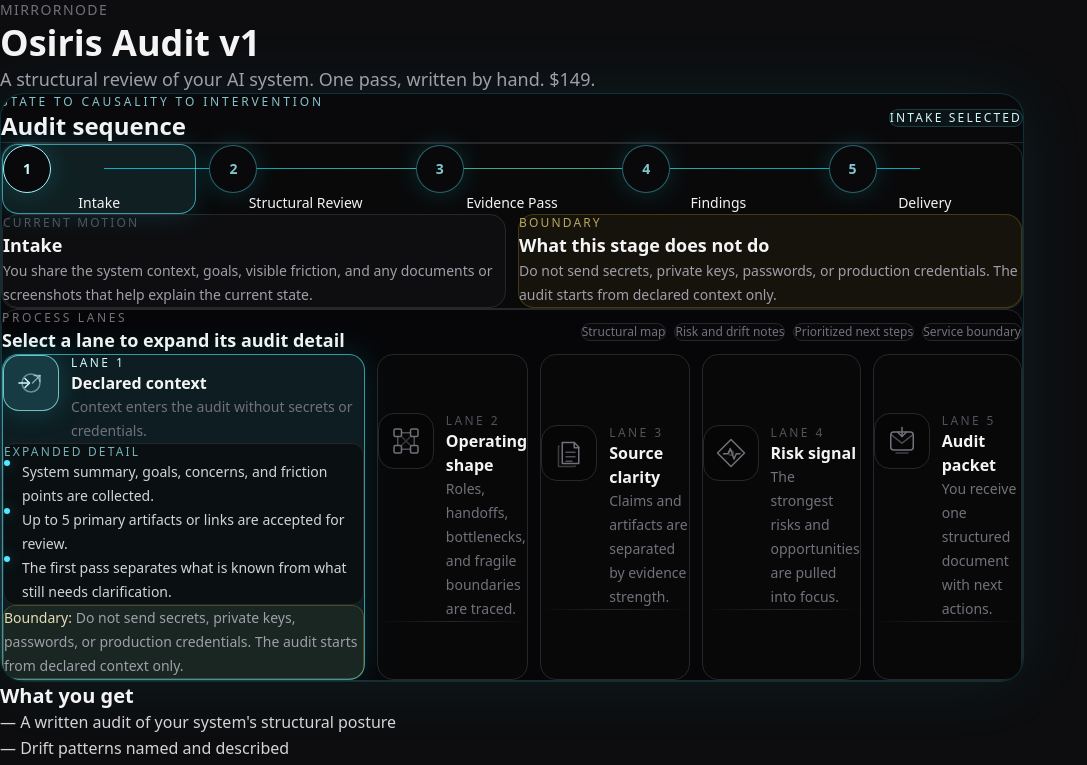
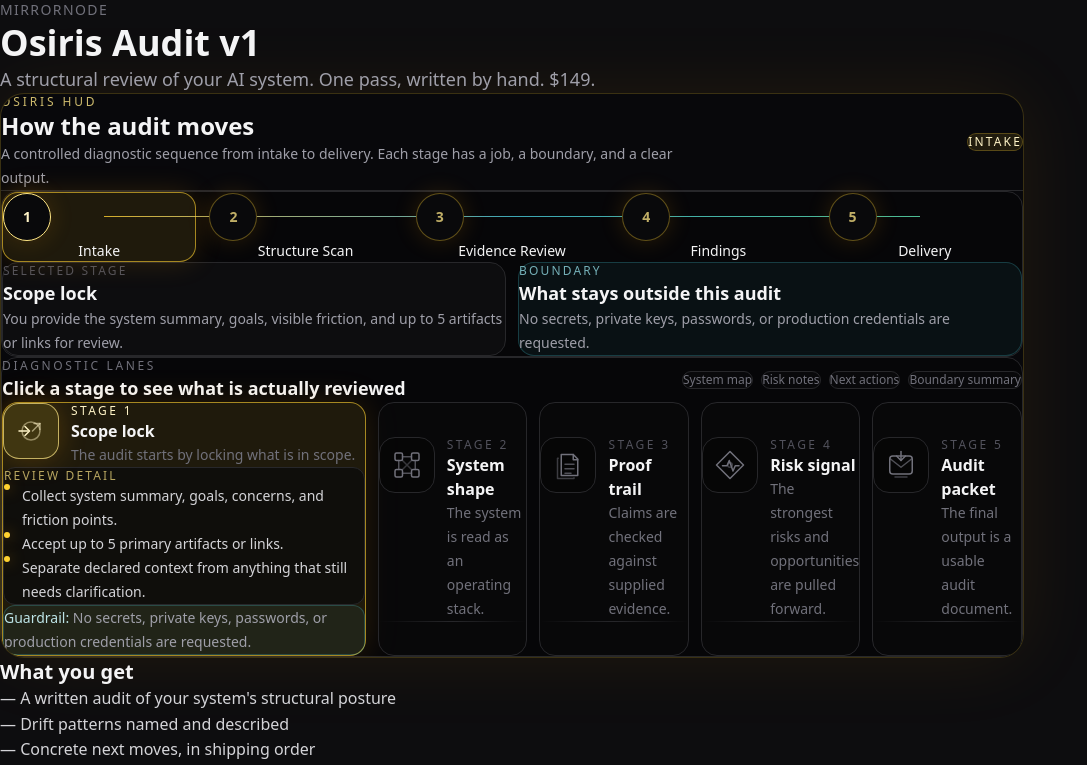
Before and after one commit to mirrornode/mirrornode-platform, a Next.js app: page /audit in a window 1280 px wide. Shown: the top 765 px of the page, without its empty margins (0-1087 px from the left). Built offline with nearby package versions, Linux system fonts and the light colour scheme.

Commit message:
refine Osiris audit HUD sequence (#30)
Looks good to merge. The summary is clear, the boundary is well-scoped, and validation passed with only the existing `app/osiris` hook warning noted.

If you want, I can also draft a short approval comment for the PR.

```diff
--- a/components/osiris/OsirisAuditSequence.tsx
+++ b/components/osiris/OsirisAuditSequence.tsx
@@ -2,7 +2,7 @@
 
 import { useState } from "react";
 
-type StageSymbol = "intake" | "lattice" | "evidence" | "findings" | "delivery";
+type StageSymbol = "intake" | "scan" | "evidence" | "findings" | "delivery";
 
 const steps: Array<{
   title: string;
@@ -15,81 +15,81 @@
 }> = [
   {
     title: "Intake",
-    panelTitle: "Declared context",
+    panelTitle: "Scope lock",
     symbol: "intake",
-    copy: "You share the system context, goals, visible friction, and any documents or screenshots that help explain the current state.",
-    collapsedSummary: "Context enters the audit without secrets or credentials.",
+    copy: "You provide the system summary, goals, visible friction, and up to 5 artifacts or links for review.",
+    collapsedSummary: "The audit starts by locking what is in scope.",
     boundary:
-      "Do not send secrets, private keys, passwords, or production credentials. The audit starts from declared context only.",
+      "No secrets, private keys, passwords, or production credentials are requested.",
     details: [
-      "System summary, goals, concerns, and friction points are collected.",
-      "Up to 5 primary artifacts or links are accepted for review.",
-      "The first pass separates what is known from what still needs clarification.",
+      "Collect system summary, goals, concerns, and friction points.",
+      "Accept up to 5 primary artifacts or links.",
+      "Separate declared context from anything that still needs clarification.",
     ],
   },
   {
-    title: "Structural Review",
-    panelTitle: "Operating shape",
-    symbol: "lattice",
-    copy: "The system shape is reviewed for roles, handoffs, bottlenecks, authority drift, workflow gaps, and unclear operating boundaries.",
-    collapsedSummary: "Roles, handoffs, bottlenecks, and fragile boundaries are traced.",
+    title: "Structure Scan",
+    panelTitle: "System shape",
+    symbol: "scan",
+    copy: "Osiris reviews the operating shape: tools, agents, prompts, docs, automations, handoffs, and ownership gaps.",
+    collapsedSummary: "The system is read as an operating stack.",
     boundary:
-      "This is review, not implementation. Findings may recommend changes, but no production action is taken.",
+      "This is diagnostic review, not implementation or production intervention.",
     details: [
-      "Prompts, agents, docs, automations, and handoffs are read as one operating system.",
-      "Load-bearing assumptions and weak transitions are identified.",
-      "Authority drift, duplicate lanes, and missing ownership points are surfaced.",
+      "Trace roles, handoffs, bottlenecks, and duplicate lanes.",
+      "Identify fragile transitions and missing ownership points.",
+      "Mark where more tools would increase confusion instead of capability.",
     ],
   },
   {
-    title: "Evidence Pass",
-    panelTitle: "Source clarity",
+    title: "Evidence Review",
+    panelTitle: "Proof trail",
     symbol: "evidence",
-    copy: "Claims, documents, screenshots, repo notes, and contradictions are separated into confirmed, partial, unknown, or needs-review categories.",
-    collapsedSummary: "Claims and artifacts are separated by evidence strength.",
+    copy: "Claims and artifacts are sorted by evidence strength so the final report does not blur confirmed facts with assumptions.",
+    collapsedSummary: "Claims are checked against supplied evidence.",
     boundary:
-      "Evidence review is source-grounded. It is not legal, compliance, or security certification.",
+      "Evidence review is not legal, compliance, or security certification.",
     details: [
-      "Artifacts are checked against the system story they are meant to support.",
-      "Contradictions, unsupported claims, and missing source context are marked clearly.",
-      "The audit distinguishes confirmed evidence from partial or unknown claims.",
+      "Compare artifacts against the system story they are meant to support.",
+      "Mark contradictions, missing context, and unsupported claims.",
+      "Separate confirmed, partial, unknown, and needs-review items.",
     ],
   },
   {
     title: "Findings",
     panelTitle: "Risk signal",
     symbol: "findings",
-    copy: "You receive the clearest risks, strengths, drift points, and opportunities organized into a short, prioritized sequence.",
-    collapsedSummary: "The strongest risks and opportunities are pulled into focus.",
+    copy: "The clearest strengths, risks, drift points, and near-term fixes are organized into a prioritized sequence.",
+    collapsedSummary: "The strongest risks and opportunities are pulled forward.",
     boundary:
-      "Recommendations remain advisory until you approve and route any implementation separately.",
+      "Recommendations remain advisory until implementation is separately approved and scoped.",
     details: [
-      "Likely failure modes are named in plain language.",
-      "Strengths are preserved so the system is not overcorrected.",
-      "Risks are prioritized by clarity, impact, and near-term usefulness.",
+      "Name likely failure modes in plain language.",
+      "Preserve strengths so the system is not overcorrected.",
+      "Prioritize risks by clarity, impact, and near-term usefulness.",
     ],
   },
   {
     title: "Delivery",
     panelTitle: "Audit packet",
     symbol: "delivery",
-    copy: "The audit is delivered as a concise report with the structural map, findings, and recommended next steps.",
-    collapsedSummary: "You receive one structured document with next actions.",
+    copy: "You receive one structured report with the system shape, findings, risk notes, and recommended next actions.",
+    collapsedSummary: "The final output is a usable audit document.",
     boundary:
-      "Delivery does not grant MIRRORNODE canon approval, registry authority, or automatic remediation.",
+      "Delivery does not include automatic remediation, canon approval, or ongoing consulting.",
     details: [
-      "The final document includes system shape, findings, risks, and next actions.",
-      "One clarification pass is included for factual issues or missed intake context.",
-      "Implementation can be scoped separately after the audit is accepted.",
+      "Deliver the final document with map, findings, risks, and next actions.",
+      "Include one clarification pass for factual issues or missed intake context.",
+      "Scope any implementation separately after the audit is accepted.",
     ],
   },
 ];
 
 const deliverables = [
-  "Structural map",
-  "Risk and drift notes",
-  "Prioritized next steps",
-  "Service boundary",
+  "System map",
+  "Risk notes",
+  "Next actions",
+  "Boundary summary",
 ];
 
 export default function OsirisAuditSequence() {
@@ -97,24 +97,28 @@
   const currentStep = steps[selectedStep];
 
   return (
-    <section className="my-12 overflow-hidden rounded-3xl border border-cyan-400/20 bg-zinc-950/80 p-4 shadow-[0_0_70px_rgba(34,211,238,0.08)] sm:p-6">
+    <section className="my-12 overflow-hidden rounded-3xl border border-amber-300/20 bg-zinc-950/85 p-4 shadow-[0_0_80px_rgba(245,158,11,0.09)] sm:p-6">
       <div className="flex flex-wrap items-center justify-between gap-3 border-b border-zinc-800 pb-4">
         <div>
-          <p className="text-xs uppercase tracking-[0.24em] text-cyan-200/80">
-            State to causality to intervention
+          <p className="text-xs uppercase tracking-[0.24em] text-amber-200/80">
+            Osiris HUD
           </p>
           <h2 className="mt-2 text-2xl font-semibold text-zinc-100">
-            Audit sequence
+            How the audit moves
           </h2>
+          <p className="mt-2 max-w-2xl text-sm leading-6 text-zinc-400">
+            A controlled diagnostic sequence from intake to delivery. Each stage
+            has a job, a boundary, and a clear output.
+          </p>
         </div>
-        <div className="rounded-full border border-cyan-300/20 bg-cyan-300/5 px-4 py-2 text-xs uppercase tracking-[0.18em] text-cyan-100">
-          {currentStep.title} selected
+        <div className="rounded-full border border-amber-300/25 bg-amber-300/10 px-4 py-2 text-xs uppercase tracking-[0.18em] text-amber-100">
+          {currentStep.title}
         </div>
       </div>
 
-      <div className="mt-6 rounded-2xl border border-zinc-800 bg-zinc-950/70 p-4 sm:p-5">
+      <div className="mt-6 rounded-2xl border border-zinc-800 bg-black/30 p-4 sm:p-5">
         <div className="relative grid gap-3 sm:grid-cols-5">
-          <div className="absolute left-[10%] right-[10%] top-6 hidden h-px bg-gradient-to-r from-cyan-400/80 via-emerald-300/70 to-cyan-400/80 sm:block" />
+          <div className="absolute left-[10%] right-[10%] top-6 hidden h-px bg-gradient-to-r from-amber-300/80 via-cyan-300/70 to-emerald-300/80 sm:block" />
 
           {steps.map((step, index) => {
             const active = selectedStep === index;
@@ -127,15 +131,15 @@
                 onClick={() => setSelectedStep(index)}
                 className={`relative rounded-2xl border p-3 text-left transition sm:text-center ${
                   active
-                    ? "border-cyan-300/60 bg-cyan-300/10 shadow-[0_0_28px_rgba(34,211,238,0.16)]"
-                    : "border-transparent hover:border-cyan-300/30 hover:bg-cyan-300/5"
+                    ? "border-amber-300/60 bg-amber-300/10 shadow-[0_0_28px_rgba(245,158,11,0.16)]"
+                    : "border-transparent hover:border-amber-300/30 hover:bg-amber-300/5"
                 }`}
               >
                 <span
-                  className={`relative z-10 mb-2 grid h-12 w-12 place-items-center rounded-full border bg-zinc-950 text-sm font-semibold shadow-[0_0_24px_rgba(34,211,238,0.18)] sm:mx-auto ${
+                  className={`relative z-10 mb-2 grid h-12 w-12 place-items-center rounded-full border bg-zinc-950 text-sm font-semibold shadow-[0_0_24px_rgba(245,158,11,0.16)] sm:mx-auto ${
                     active
-                      ? "border-cyan-200 text-cyan-100"
-                      : "border-cyan-300/40 text-cyan-200/80"
+                      ? "border-amber-200 text-amber-100"
+                      : "border-amber-300/35 text-amber-200/75"
                   }`}
                 >
                   {index + 1}
@@ -151,22 +155,22 @@
         <div className="mt-6 grid gap-3 md:grid-cols-2">
           <div className="rounded-2xl border border-zinc-800 bg-zinc-900/40 p-4">
             <p className="text-xs uppercase tracking-[0.18em] text-zinc-600">
-              Current motion
+              Selected stage
             </p>
             <h3 className="mt-2 text-lg font-semibold text-zinc-100">
-              {currentStep.title}
+              {currentStep.panelTitle}
             </h3>
             <p className="mt-2 text-sm leading-6 text-zinc-400">
               {currentStep.copy}
             </p>
           </div>
 
-          <div className="rounded-2xl border border-amber-300/20 bg-amber-300/5 p-4">
-            <p className="text-xs uppercase tracking-[0.18em] text-amber-200/70">
+          <div className="rounded-2xl border border-cyan-300/20 bg-cyan-300/5 p-4">
+            <p className="text-xs uppercase tracking-[0.18em] text-cyan-200/70">
               Boundary
             </p>
             <h3 className="mt-2 text-lg font-semibold text-zinc-100">
-              What this stage does not do
+              What stays outside this audit
             </h3>
             <p className="mt-2 text-sm leading-6 text-zinc-400">
               {currentStep.boundary}
@@ -179,10 +183,10 @@
         <div className="flex flex-wrap items-center justify-between gap-3">
           <div>
             <p className="text-xs uppercase tracking-[0.22em] text-zinc-500">
-              Process lanes
+              Diagnostic lanes
             </p>
             <h3 className="mt-1 text-lg font-semibold text-zinc-100">
-              Select a lane to expand its audit detail
+              Click a stage to see what is actually reviewed
             </h3>
           </div>
 
@@ -210,8 +214,8 @@
                 onClick={() => setSelectedStep(index)}
                 className={`group min-h-[180px] rounded-2xl border p-4 text-left transition-all duration-300 ${
                   active
-                    ? "border-cyan-300/60 bg-cyan-300/10 shadow-[0_0_34px_rgba(34,211,238,0.16)] lg:flex-[2.45]"
-                    : "border-zinc-800 bg-zinc-950/70 hover:border-cyan-300/30 hover:bg-cyan-300/5 lg:flex-1"
+                    ? "border-amber-300/60 bg-amber-300/10 shadow-[0_0_34px_rgba(245,158,11,0.16)] lg:flex-[2.45]"
+                    : "border-zinc-800 bg-zinc-950/70 hover:border-amber-300/30 hover:bg-amber-300/5 lg:flex-1"
                 }`}
               >
                 <div className="flex items-start gap-3">
@@ -220,10 +224,10 @@
                   <div className="min-w-0">
                     <p
                       className={`text-xs uppercase tracking-[0.2em] ${
-                        active ? "text-cyan-100" : "text-zinc-600"
+                        active ? "text-amber-100" : "text-zinc-600"
                       }`}
                     >
-                      Lane {index + 1}
+                      Stage {index + 1}
                     </p>
                     <h4 className="mt-1 text-base font-semibold text-zinc-100">
                       {step.panelTitle}
@@ -237,8 +241,8 @@
                 {active ? (
                   <div className="mt-5 space-y-3">
                     <div className="rounded-xl border border-zinc-800 bg-zinc-950/70 p-4">
-                      <p className="text-xs uppercase tracking-[0.18em] text-cyan-200/70">
-                        Expanded detail
+                      <p className="text-xs uppercase tracking-[0.18em] text-amber-200/70">
+                        Review detail
                       </p>
                       <ul className="mt-3 space-y-2">
                         {step.details.map((detail) => (
@@ -246,16 +250,16 @@
                             key={detail}
                             className="grid grid-cols-[auto_1fr] gap-3 text-sm leading-6 text-zinc-300"
                           >
-                            <span className="mt-2 h-1.5 w-1.5 rounded-full bg-cyan-300 shadow-[0_0_14px_rgba(34,211,238,0.55)]" />
+                            <span className="mt-2 h-1.5 w-1.5 rounded-full bg-amber-300 shadow-[0_0_14px_rgba(245,158,11,0.55)]" />
                             <span>{detail}</span>
                           </li>
                         ))}
                       </ul>
                     </div>
 
-                    <div className="rounded-xl border border-amber-300/20 bg-amber-300/5 p-3 text-sm leading-6 text-zinc-400">
-                      <span className="font-medium text-amber-100/90">
-                        Boundary:
+                    <div className="rounded-xl border border-cyan-300/20 bg-cyan-300/5 p-3 text-sm leading-6 text-zinc-400">
+                      <span className="font-medium text-cyan-100/90">
+                        Guardrail:
                       </span>{" "}
                       {step.boundary}
                     </div>
@@ -283,8 +287,8 @@
     <span
       className={`grid h-14 w-14 shrink-0 place-items-center rounded-2xl border transition ${
         active
-          ? "border-cyan-200/70 bg-cyan-300/15 text-cyan-100 shadow-[0_0_28px_rgba(34,211,238,0.22)]"
-          : "border-zinc-800 bg-black/30 text-zinc-500 group-hover:border-cyan-300/30 group-hover:text-cyan-200"
+          ? "border-amber-200/70 bg-amber-300/15 text-amber-100 shadow-[0_0_28px_rgba(245,158,11,0.22)]"
+          : "border-zinc-800 bg-black/30 text-zinc-500 group-hover:border-amber-300/30 group-hover:text-amber-200"
       }`}
     >
       <svg
@@ -307,7 +311,7 @@
           </>
         ) : null}
 
-        {symbol === "lattice" ? (
+        {symbol === "scan" ? (
           <>
             <rect x="8" y="8" width="10" height="10" rx="2" />
             <rect x="30" y="8" width="10" height="10" rx="2" />
```
